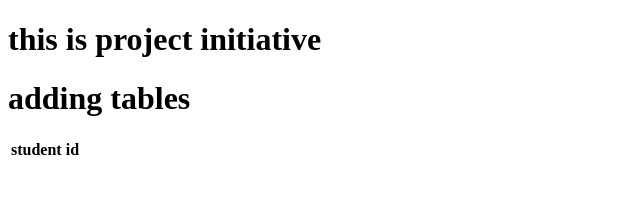
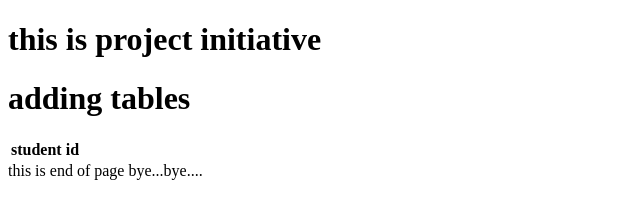
Before and after one commit to Pravallika-Narla/branches, a plain HTML site: page index.html in a window 1280 px wide. Shown: the whole page, without its empty margins (0-640 px from the left). Drawn offline with Linux system fonts and the light colour scheme.

Commit message:
adding footer

```diff
--- a/index.html
+++ b/index.html
@@ -15,6 +15,11 @@
             </tr>
 
         </table>
+
     </body>
+<footer>
+    this is end of page
+    bye...bye....
+</footer>
 </body>
 </html>
```
